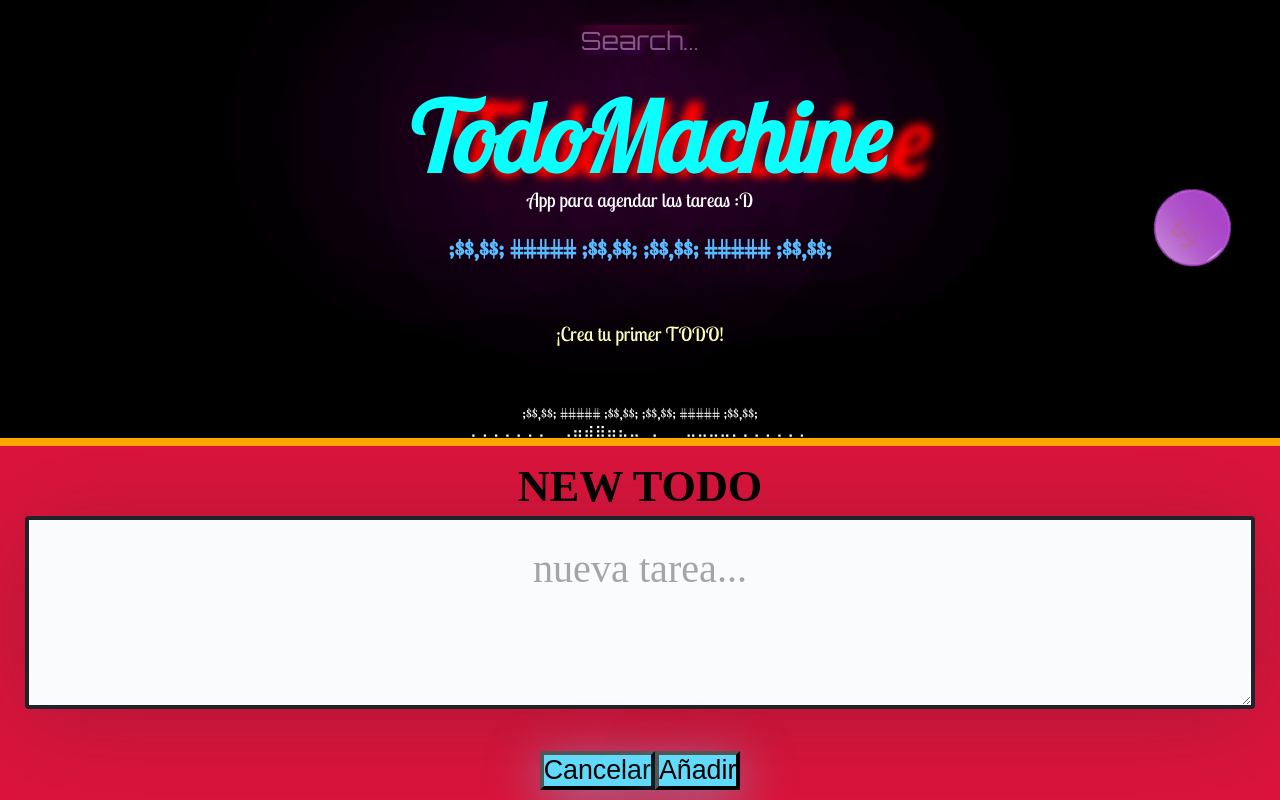
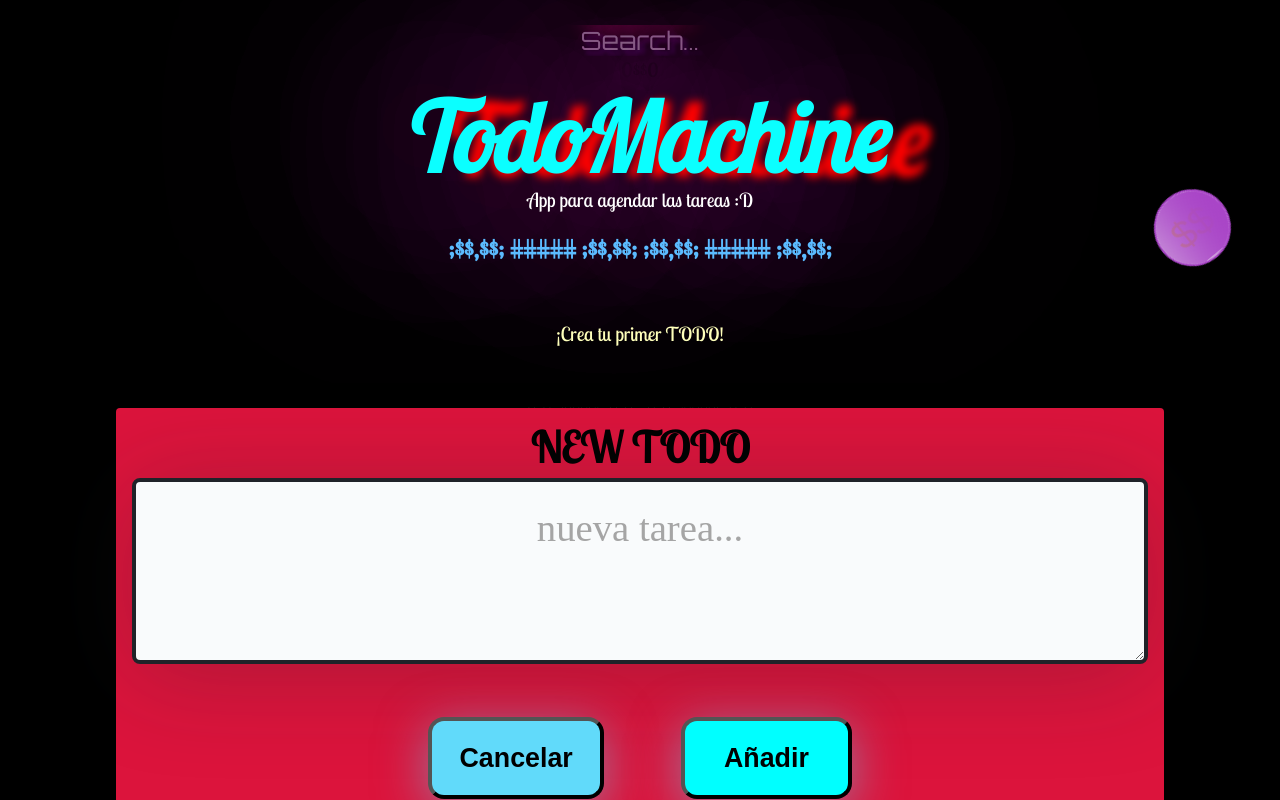
Before and after one commit to rroderickk/firstapp1, a React app: page /firstapp1/ in a window 1280 px wide. Both pictures are taken after a click on the button "$$". Shown: the top 800 px of the page. Built offline with nearby package versions, Linux system fonts and the light colour scheme; a small style sheet from the web is missing.

Commit message:
[FIX] pre fixed modal styles

```diff
--- a/src/components/Modal/Modal.scss
+++ b/src/components/Modal/Modal.scss
@@ -1,19 +1,13 @@
 .Modal {
-  // position: fixed;
-	// margin: 0;
-	// padding: 0;
 	background-color: crimson;
 	align-items: center;
 	text-align: center;
 	justify-content: center;
 	font-size: 30px;
-	border-top: 0.1px;
-	// margin-top: -65vh;
 	color: white;
 	z-index: 9;
-  outline: 4px solid orange;
-	width: 100%;
+	width: auto;
 	position: absolute;
-	margin: -60rem 0;
-	// height: 100vh; //todo fix
+	border-radius: 2px;
+	margin: -62rem 6rem;
 };
--- a/src/components/TodoForm/TodoForm.scss
+++ b/src/components/TodoForm/TodoForm.scss
@@ -1,32 +1,22 @@
-.TodoForm {
-  width: 90%;
-  max-width: 300px;
-  background-color: #fff;
-  padding: 33px 40px;
-  display: flex;
-  align-content: center;
-  flex-direction: column;
-}
-
 .TodoForm-label {
   text-align: center;
   font-weight: bold;
-  font-size: 22px;
-  margin-bottom: 26px;
+  font-size: 2.2rem;
   color: black;
+  font-family: var(--lobster);
 }
 
 .TodoForm-textarea {
   background-color: #F9FBFC;
   border: 2px, solid #202329;
-  border-radius: 2px;
+  border-radius: 4px;
   box-shadow: 0px 5px 50px rgba(32, 35, 41, 0.25);
   color: #1E1E1F;
-  font-size: 20px;
+  font-size: 2.0rem;
   text-align: center;
-  padding: 12px;
-  height: 96px;
-  width: calc(100% - 25px);
+  padding: 1.2rem;
+  height: 9.6rem;
+  width: calc(100% - 1.6rem);
 }
 
 .TodoForm-textarea::placeholder {
@@ -45,19 +35,28 @@ font-weight: 400;
   font-size: 1px;
   color: #202329;
   font-weight: 400;
-  width: 220px;
+  width: 300px;
   height: 88px;
   border-radius: 2px;
   border: none;
   font-family: 'Montserrat';
+  padding: 2rem 0;
 }
 
 .TodoForm-button-add {
+  padding: 1.1rem 1.4rem;
+  margin: 0 2rem;
+  border-radius: 8px;
+  font-weight: 900;
   background-color: #61DAFA;
   box-shadow: 0px 5px 25px rgba(97, 218, 250, 0.5);
 }
 
 .TodoForm-button-cancel {
-  background-color: #61DAFA;
+  padding: 1.1rem 2rem ;
+  margin: 0 2rem;
+  border-radius: 8px;
+  font-weight: 900;
+  background-color: cyan;
   box-shadow: 0px 5px 25px rgba(97, 218, 250, 0.5);
 }
```
